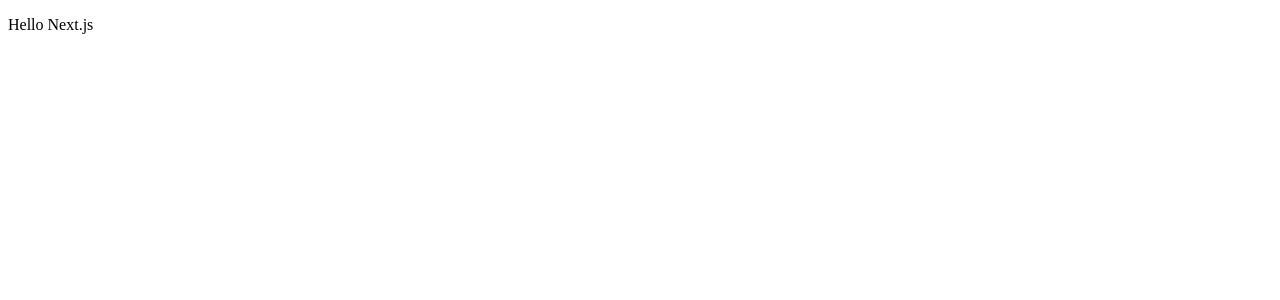
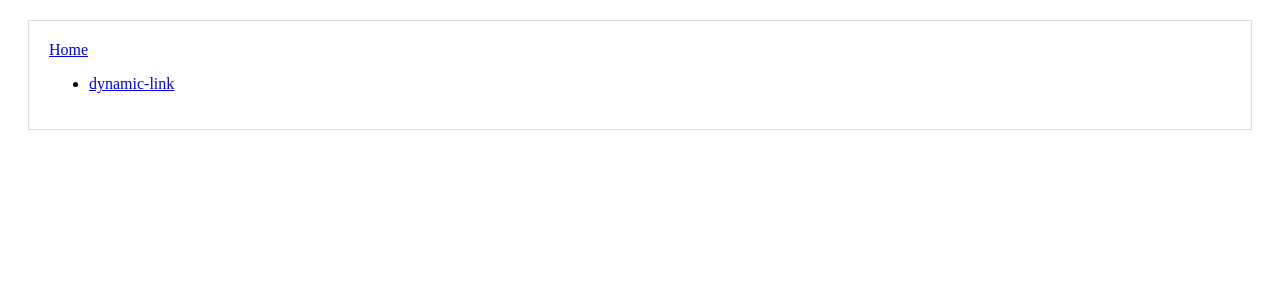
Before and after one commit to lauvrenn/politicians-website, a Next.js app: page / in a window 1280 px wide. Shown: the top 300 px of the page. Built offline with nearby package versions, Linux system fonts and the light colour scheme.

Commit message:
Header, layout, dynamic links

```diff
--- /dev/null
+++ b/components/Header.tsx
@@ -0,0 +1,15 @@
+import Link from 'next/link';
+
+const linkStyle = {
+  marginRight: 15
+};
+
+const Header = () => (
+  <div>
+    <Link href="/">
+      <a style={linkStyle}>Home</a>
+    </Link>
+  </div>
+);
+
+export default Header;
--- /dev/null
+++ b/components/Layout.tsx
@@ -0,0 +1,18 @@
+import Header from './Header';
+
+const layoutStyle = {
+  margin: 20,
+  padding: 20,
+  border: '1px solid #DDD'
+};
+
+const withLayout = (Page: any) => {
+  return () => (
+    <div style={layoutStyle}>
+      <Header />
+      <Page />
+    </div>
+  );
+};
+
+export default withLayout;
--- a/pages/index.tsx
+++ b/pages/index.tsx
@@ -1,7 +1,18 @@
+import withLayout from '../components/Layout';
+import Link from 'next/link';
+
+const PostLink = (props: any) => (
+    <li>
+      <Link href={'/[id]'} as={`/${props.id}`}>
+        <a>{props.id}</a>
+      </Link>
+    </li>
+  );
+
 const Index = () => (
-    <div>
-        <p>Hello Next.js</p>
-    </div>
+    <ul>
+        <PostLink id="dynamic-link" />
+    </ul>
 );
 
-export default Index;
+export default withLayout(Index);
```
Also changed, not shown: pages/[id].tsx (added, +15 -0 lines).
